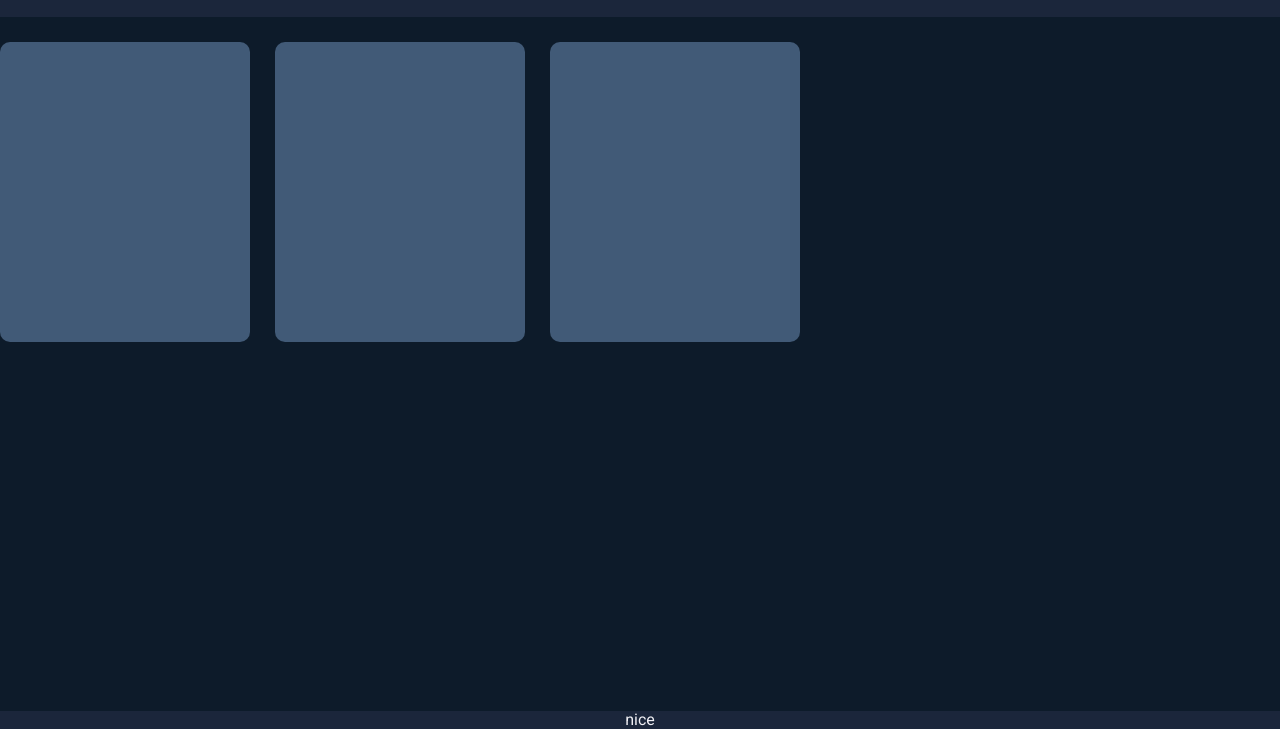
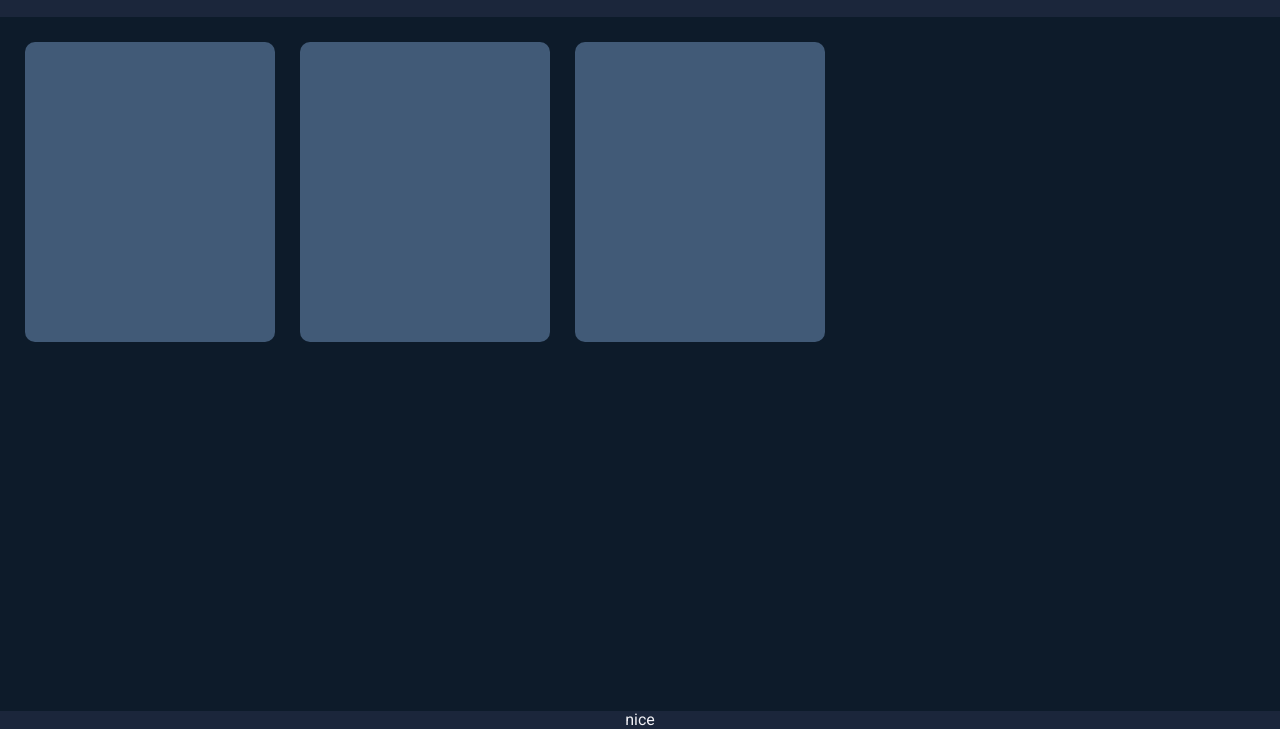
Before and after one commit to justinayson14/small-lib, a plain HTML site: page index.html in a window 1280 px wide. Shown: the part 71-800 px from the top of the page. Drawn offline with Linux system fonts and the light colour scheme.

Commit message:
Fix .book-home margin

```diff
--- a/design.css
+++ b/design.css
@@ -28,10 +28,6 @@ body {
     text-align: center;
 }
 
-.container header {
-    margin-bottom: 25px;
-}
-
 header h1 {
     font-size: 2.2rem;
     font-family: 'Young Serif', serif;
@@ -43,8 +39,7 @@ header h1 {
     grid-template-columns: repeat(auto-fit, 250px);
     grid-auto-rows: max-content;
     gap: 25px;
-    min-width: 100vw;
-    margin-bottom: 25px;
+    margin: 25px;
 }
 
 .book-home .book-boxes {
```
